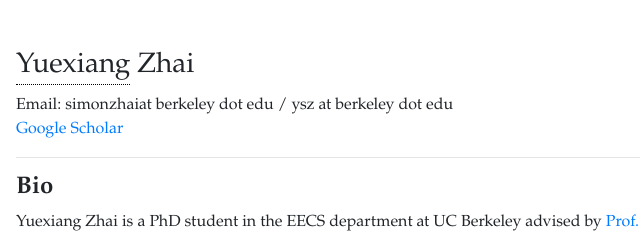
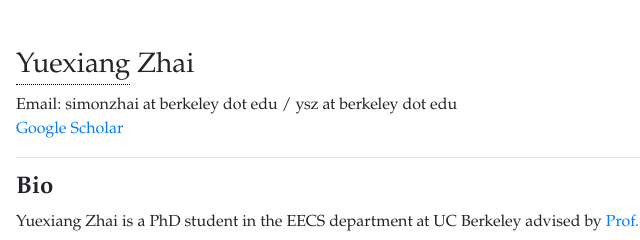
Before and after one commit to YX-S-Z/yx-s-z.github.io, a plain HTML site: page index.html in a window 1280 px wide. Shown: the top 240 px of the page, 224-864 px from the left. Drawn offline with nearby package versions, Linux system fonts and the light colour scheme.

Commit message:
Update index.html

```diff
--- a/index.html
+++ b/index.html
@@ -83,7 +83,7 @@
     <div class="tooltip"> People also call him Simon.
     </div>
     </div> Zhai </h3>
-    <p> Email: simonzhaiat berkeley dot edu / ysz at berkeley dot edu </br>
+    <p> Email: simonzhai at berkeley dot edu / ysz at berkeley dot edu </br>
     <a href="https://scholar.google.com/citations?user=78WTKm4AAAAJ&hl=en" target="_blank"> Google Scholar </a>
     <hr>
     <h4> <b> Bio </b> <font size="3"></font></h4>
```
